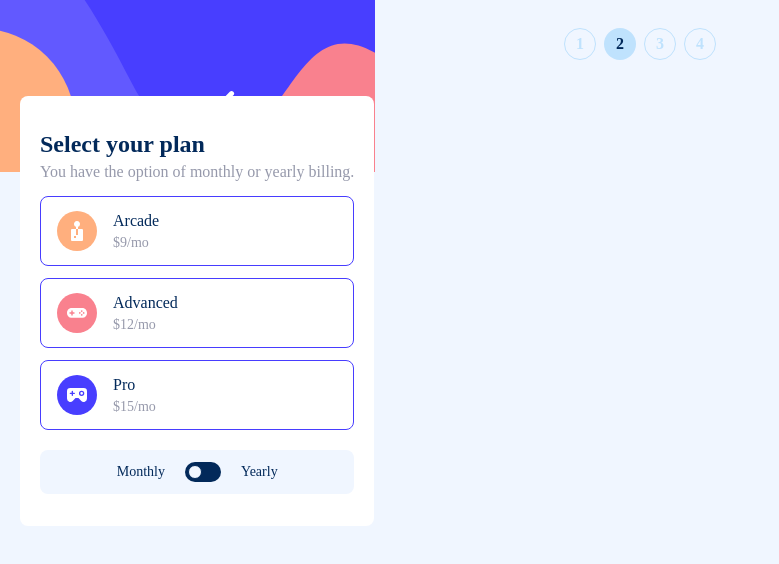
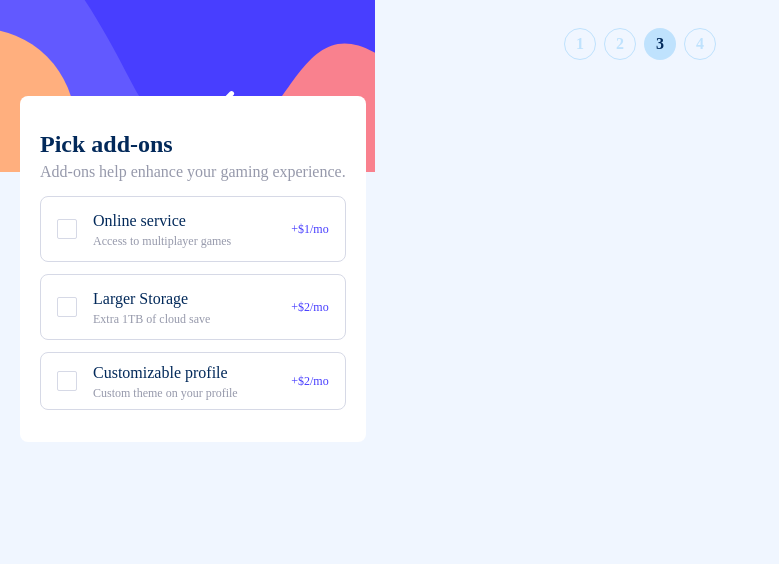
Before and after one commit to Gw3i/fm-multistep-form, an Angular app: page / in a window 1280 px wide. Shown: the top 564 px of the page, without its empty margins (0-779 px from the left). Built offline with nearby package versions, Linux system fonts and the light colour scheme.

Commit message:
Adjust styling for xk viewport for 3rd form step

```diff
--- a/src/app/components/multistep-form/multistep-form.component.html
+++ b/src/app/components/multistep-form/multistep-form.component.html
@@ -108,9 +108,9 @@
 
     <!-- Step 3 -->
 
-    <div *ngIf="currentStep === 3" class="xl:mx-auto xl:mt-10">
-      <h2 class="text-2xl font-bold">Pick add-ons</h2>
-      <p class="text-neutral-cool-gray mb-3">
+    <div *ngIf="currentStep === 3" class="xl:mx-auto xl:mt-10 xl:w-[400px]">
+      <h2 class="text-2xl font-bold xl:mb-2">Pick add-ons</h2>
+      <p class="text-neutral-cool-gray mb-3 xl:mb-7">
         Add-ons help enhance your gaming experience.
       </p>
 
@@ -121,7 +121,7 @@
         >
           <div class="flex gap-4 items-center">
             <input
-              class="flex justify-center items-center pb-[3px] form-check-input appearance-none h-5 w-5 border border-neutral-light-gray checked:border-primary-purplish-blue rounded-sm bg-neutral-white checked:bg-primary-purplish-blue checked:before:content-link focus:outline-none transition duration-100 cursor-pointer"
+              class="flex justify-center items-center pb-[3px] form-check-input appearance-none h-5 w-5 border border-neutral-light-gray checked:border-primary-purplish-blue rounded-sm bg-neutral-white checked:bg-primary-purplish-blue checked:before:content-link focus:outline-none transition duration-100 cursor-pointer xl:h-4 xl:w-4"
               type="checkbox"
               value=""
               id="flexCheckDefault"
@@ -143,7 +143,7 @@
         >
           <div class="flex gap-4 items-center">
             <input
-              class="flex justify-center items-center pb-[3px] form-check-input appearance-none h-5 w-5 border border-neutral-light-gray rounded-sm bg-neutral-white checked:bg-primary-purplish-blue checked:border-primary-purplish-blue checked:before:content-link focus:outline-none transition duration-100 cursor-pointer"
+              class="flex justify-center items-center pb-[3px] form-check-input appearance-none h-5 w-5 border border-neutral-light-gray rounded-sm bg-neutral-white checked:bg-primary-purplish-blue checked:border-primary-purplish-blue checked:before:content-link focus:outline-none transition duration-100 cursor-pointer xl:h-4 xl:w-4"
               type="checkbox"
               value=""
               id="flexCheckDefault"
@@ -165,7 +165,7 @@
         >
           <div class="flex gap-4 form-check items-center">
             <input
-              class="flex justify-center items-center pb-[3px] form-check-input appearance-none h-5 w-5 border border-neutral-light-gray rounded-sm bg-neutral-white checked:bg-primary-purplish-blue checked:border-primary-purplish-blue checked:before:content-link focus:outline-none transition duration-100 cursor-pointer"
+              class="flex justify-center items-center pb-[3px] form-check-input appearance-none h-5 w-5 border border-neutral-light-gray rounded-sm bg-neutral-white checked:bg-primary-purplish-blue checked:border-primary-purplish-blue checked:before:content-link focus:outline-none transition duration-100 cursor-pointer xl:h-4 xl:w-4"
               type="checkbox"
               value=""
               id="flexCheckDefault"
--- a/src/app/components/multistep-form/multistep-form.service.ts
+++ b/src/app/components/multistep-form/multistep-form.service.ts
@@ -2,7 +2,7 @@ import { Injectable } from '@angular/core';
 
 @Injectable()
 export class MultistepFormService {
-  currentStep: number | null = 2;
+  currentStep: number | null = 3;
 
   steps: number[] = [1, 2, 3, 4];
 }
```
